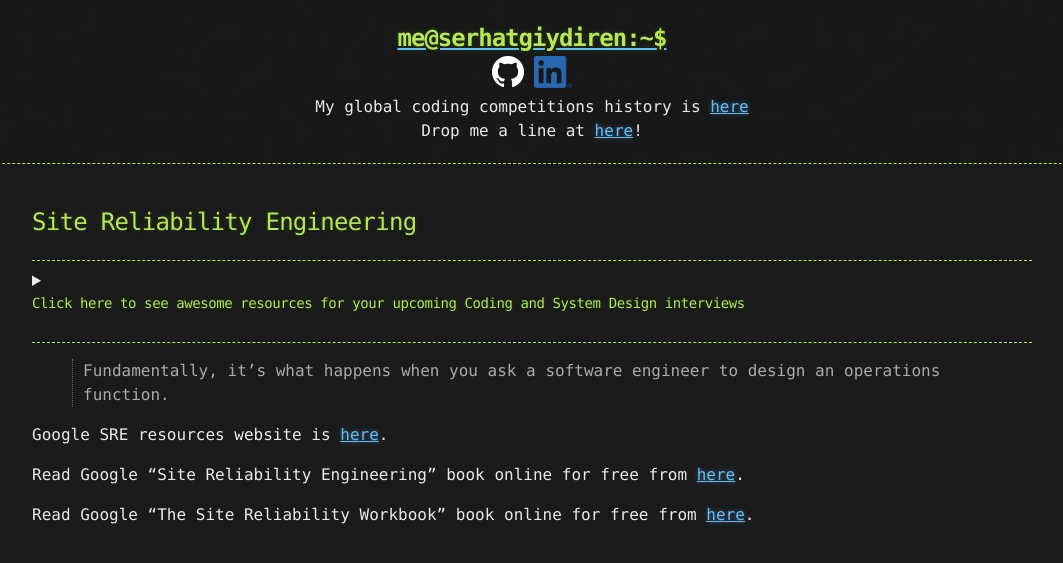
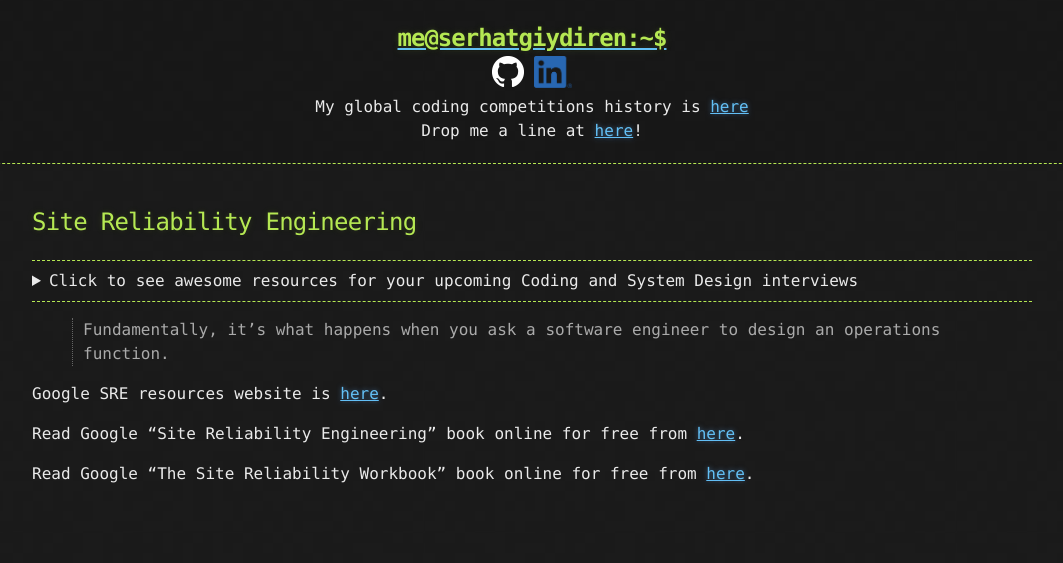
Before and after one commit to goodHunter27/serhatgiydiren.github.io, a Jekyll site: the page built from _posts/2020-01-04-site-reliability-engineering.md, in a window 1280 px wide. Shown: the top 563 px of the page, without its empty margins (108-1171 px from the left). Built offline with Jekyll 4.4.1, drawn with Linux system fonts in a browser that asks for light colours.

Commit message:
Update affiliate.html

```diff
--- a/_includes/affiliate.html
+++ b/_includes/affiliate.html
@@ -1,7 +1,7 @@
 <hr>
 
 <details>
-  <summary><h4>Click here to see awesome resources for your upcoming Coding and System Design interviews</h4></summary>
+  <summary>Click to see awesome resources for your upcoming Coding and System Design interviews</summary>
 
   <details>
     <summary>Click to see Books for Coding Interviews</summary>
```
